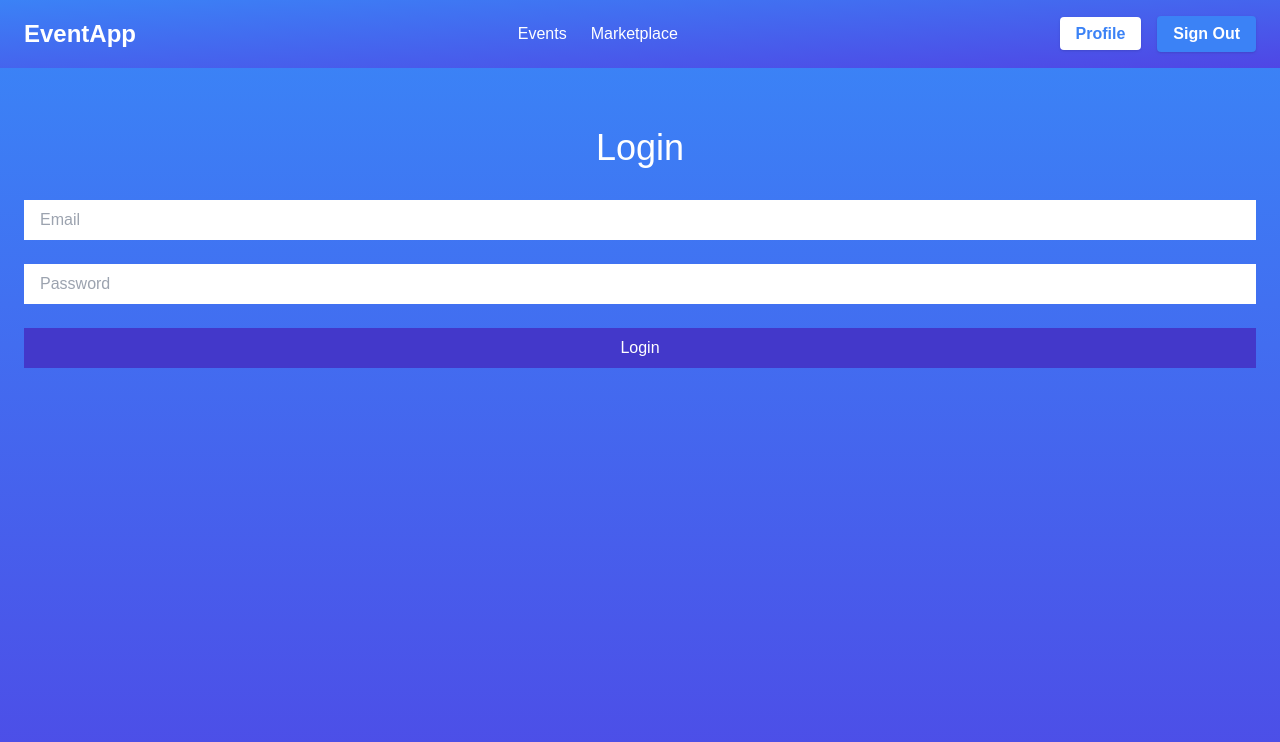
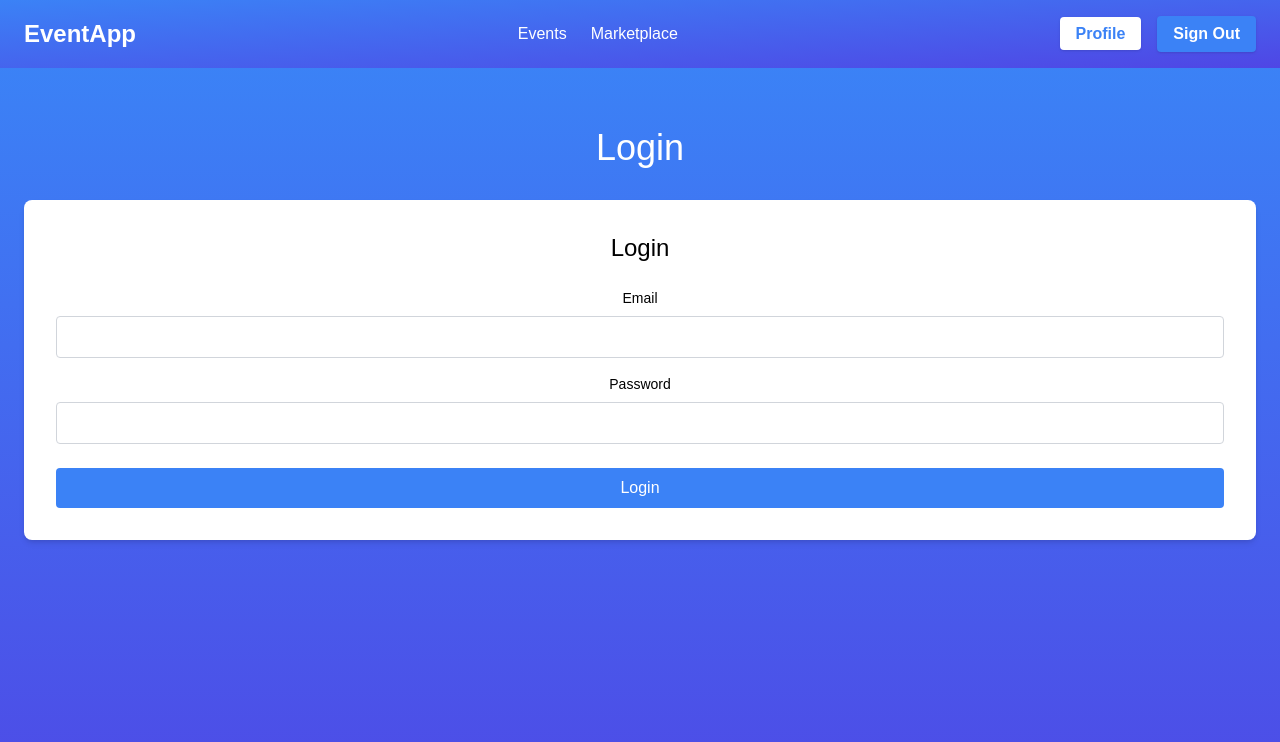
Before and after one commit to SamuelAdly/eventapp, a Next.js app: page /login in a window 1280 px wide. Shown: the top 742 px of the page. Built offline with nearby package versions, Linux system fonts and the light colour scheme; no server answers; sample sign-in values are in the browser's storage.

Commit message:
changed styling

```diff
--- a/app/login/page.js
+++ b/app/login/page.js
@@ -9,7 +9,6 @@ export default function Login() {
     const [email, setEmail] = useState("");
     const [password, setPassword] = useState("");
     const [error, setError] = useState(null);
-    const [success, setSuccess] = useState(null);
     const router = useRouter();
 
     const handleLogin = async e => {
@@ -27,34 +26,47 @@ export default function Login() {
         <div className="min-h-screen bg-gradient-to-b from-blue-500 to-indigo-600 text-white">
             <section className="container mx-auto px-6 py-16 text-center">
                 <h1 className="text-4xl mb-8">Login</h1>
-                <form onSubmit={handleLogin} className="space-y-6">
-                    <div>
+                <form
+                    onSubmit={handleLogin}
+                    className="bg-white text-black p-8 rounded-lg shadow-md"
+                >
+                    <h2 className="text-2xl mb-6">Login</h2>
+                    {error && <p className="text-red-500 mb-4">{error}</p>}
+                    <div className="mb-4">
+                        <label
+                            htmlFor="email"
+                            className="block text-sm font-medium mb-2"
+                        >
+                            Email
+                        </label>
                         <input
                             type="email"
-                            placeholder="Email"
+                            id="email"
                             value={email}
                             onChange={e => setEmail(e.target.value)}
-                            className="w-full px-4 py-2 text-black"
+                            className="w-full p-2 border border-gray-300 rounded"
                             required
                         />
                     </div>
-                    <div>
+                    <div className="mb-6">
+                        <label
+                            htmlFor="password"
+                            className="block text-sm font-medium mb-2"
+                        >
+                            Password
+                        </label>
                         <input
                             type="password"
-                            placeholder="Password"
+                            id="password"
                             value={password}
                             onChange={e => setPassword(e.target.value)}
-                            className="w-full px-4 py-2 text-black"
+                            className="w-full p-2 border border-gray-300 rounded"
                             required
                         />
                     </div>
-                    {error && <p className="text-red-500">{error}</p>}
-                    {success && (
-                        <p className="text-green-500 mb-4">{success}</p>
-                    )}
                     <button
                         type="submit"
-                        className="w-full py-2 bg-indigo-700 hover:bg-indigo-800"
+                        className="w-full bg-blue-500 text-white py-2 rounded hover:bg-blue-600"
                     >
                         Login
                     </button>
```
